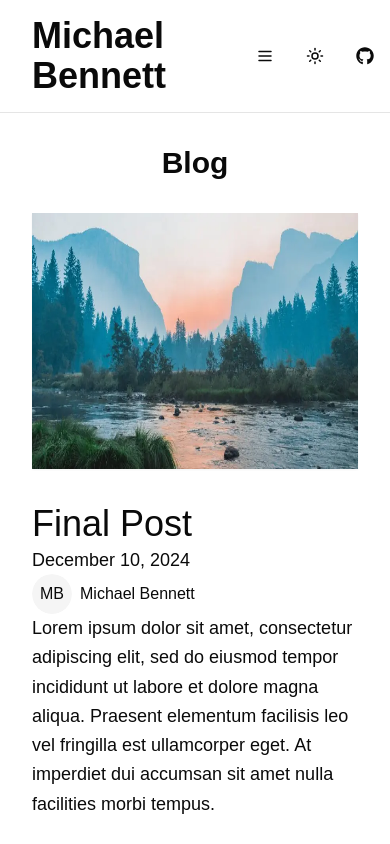
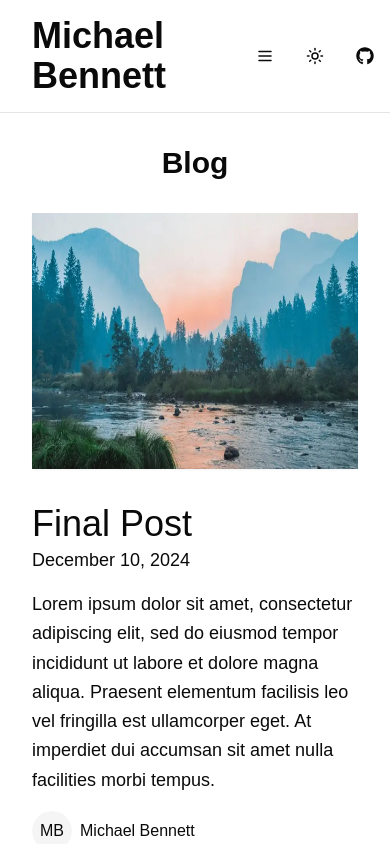
Before and after one commit to michaelbennett99/michaeldabennett.com, a Next.js app: page /blog in a window 390 px wide. Shown: the top 844 px of the page. Built offline with nearby package versions, Linux system fonts and the light colour scheme.

Commit message:
Refactor HeroPost component for improved layout and responsiveness
- Updated flexbox layout in HeroPost component for better alignment and spacing.
- Adjusted class names to enhance responsiveness across different screen sizes.
- Added conditional rendering for Avatar component based on screen size.

```diff
--- a/src/app/blog/_components/hero_post.tsx
+++ b/src/app/blog/_components/hero_post.tsx
@@ -24,11 +24,11 @@ export default function HeroPost(
         </div>
       )}
       <div
-        className="flex flex-col md:flex-row md:gap-x-16 lg:gap-x-8 mb-16"
+        className="flex flex-col sm:flex-row gap-x-8 gap-y-4 mb-16 justify-between"
       >
-        <div className="basis-1/4 flex flex-col justify-between">
+        <div className="flex-none flex flex-col justify-between">
           <div>
-            <h3 className="text-4xl lg:text-6xl leading-tight">
+            <h3 className="text-4xl leading-tight">
               <Link href={`/blog/${slug}`} className="hover:underline">
                 {title}
               </Link>
@@ -37,12 +37,15 @@ export default function HeroPost(
               <DateFormatter dateString={date} />
             </div>
           </div>
-          <div>
+          <div className="hidden sm:block">
             <Avatar name={author.name} picture={author.picture} />
           </div>
         </div>
-        <div className="basis-3/4 self-center">
+        <div className="flex-auto self-center max-w-2xl">
           <p className="text-lg leading-relaxed">{excerpt}</p>
+        </div>
+        <div className="sm:hidden">
+          <Avatar name={author.name} picture={author.picture} />
         </div>
       </div>
     </section>
```
